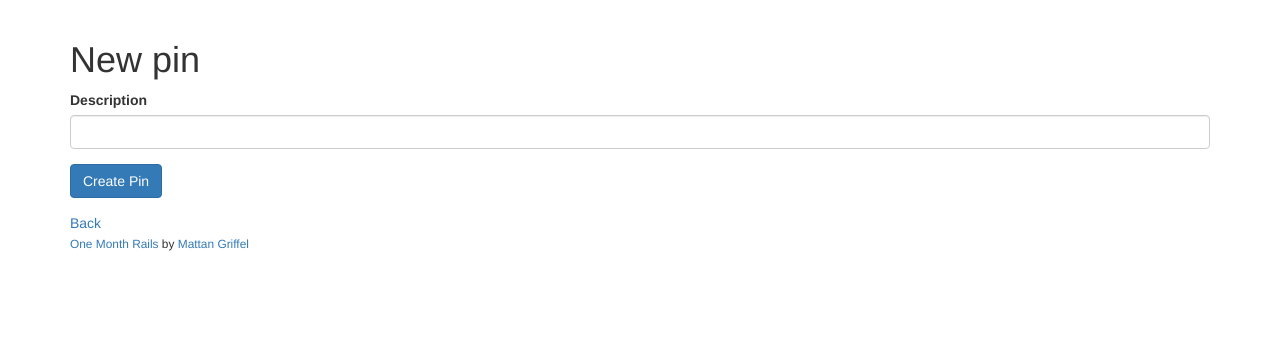
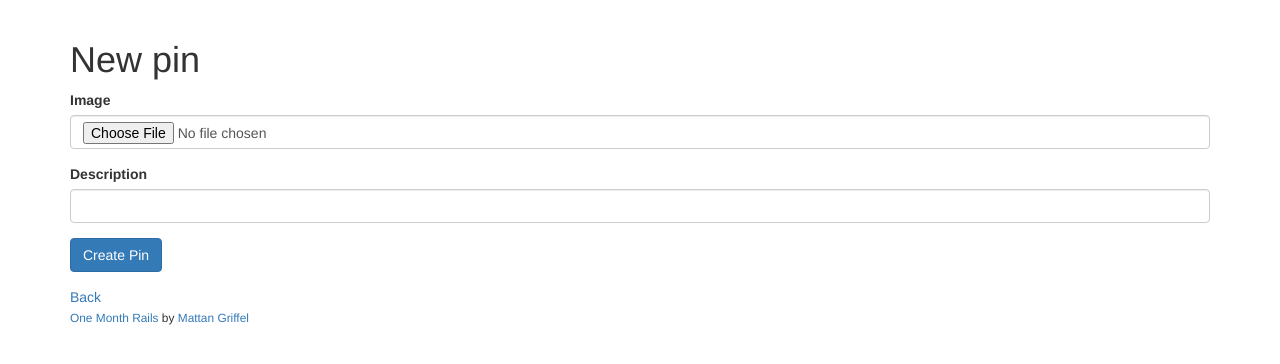
Before and after one commit to numy1448/pinteresting, a Rails app: page /pins/new in a window 1280 px wide. Shown: the part 51-415 px from the top of the page. Run offline with Rails 7, Linux system fonts and the light colour scheme; the visitor is signed in with stand-in values (Sample User, id 1); style sheets or scripts are compiled from the project's sources; some libraries are stand-ins or nearby versions.

Commit message:
Add image upload with paperclip

```diff
--- a/app/controllers/pins_controller.rb
+++ b/app/controllers/pins_controller.rb
@@ -53,6 +53,6 @@ class PinsController < ApplicationController
 
     # Never trust parameters from the scary internet, only allow the white list through.
     def pin_params
-      params.require(:pin).permit(:description)
+      params.require(:pin).permit(:description, :image)
     end
 end
--- a/app/models/pin.rb
+++ b/app/models/pin.rb
@@ -1,3 +1,4 @@
 class Pin < ActiveRecord::Base
 	belongs_to :user
+	has_attached_file :image, :styles => { :medium => "300x300>", :thumb => "100x100>" }
 end
--- a/app/views/pins/_form.html.erb
+++ b/app/views/pins/_form.html.erb
@@ -1,4 +1,4 @@
-<%= form_for(@pin) do |f| %>
+<%= form_for @pin, html: { multipart: true } do |f| %>
   <% if @pin.errors.any? %>
     <div id="error_explanation">
       <h2><%= pluralize(@pin.errors.count, "error") %> prohibited this pin from being saved:</h2>
@@ -11,6 +11,11 @@
     </div>
   <% end %>
 
+<div class="form-group">
+    <%= f.label :image %>
+    <%= f.file_field :image, class: "form-control" %>
+  </div>
+
   <div class="form-group">
     <%= f.label :description %>
     <%= f.text_field :description, class: "form-control" %>
--- a/app/views/pins/index.html.erb
+++ b/app/views/pins/index.html.erb
@@ -3,6 +3,7 @@
 <table>
   <thead>
     <tr>
+      <th>Image</th>
       <th>Description</th>
       <th>User</th>
       <th></th>
@@ -13,6 +14,7 @@
   <tbody>
     <% @pins.each do |pin| %>
       <tr>
+        <td><%= image_tag pin.image.url(:thumb) %></td>
         <td><%= pin.description %></td>
         <td><%= pin.user.email if pin.user %></td>
         <td><%= link_to 'View', pin %></td>
--- a/app/views/pins/show.html.erb
+++ b/app/views/pins/show.html.erb
@@ -1,5 +1,4 @@
-<p id="notice"><%= notice %></p>
-
+<%= image_tag @pin.image.url(:medium) %>
 <p>
   <strong>Description:</strong>
   <%= @pin.description %>
```
Also changed, not shown: db/migrate/20131110204748_add_attachment_image_to_pins.rb (added, +11 -0 lines), Gemfile, Gemfile.lock, db/schema.rb, 6 other files.
